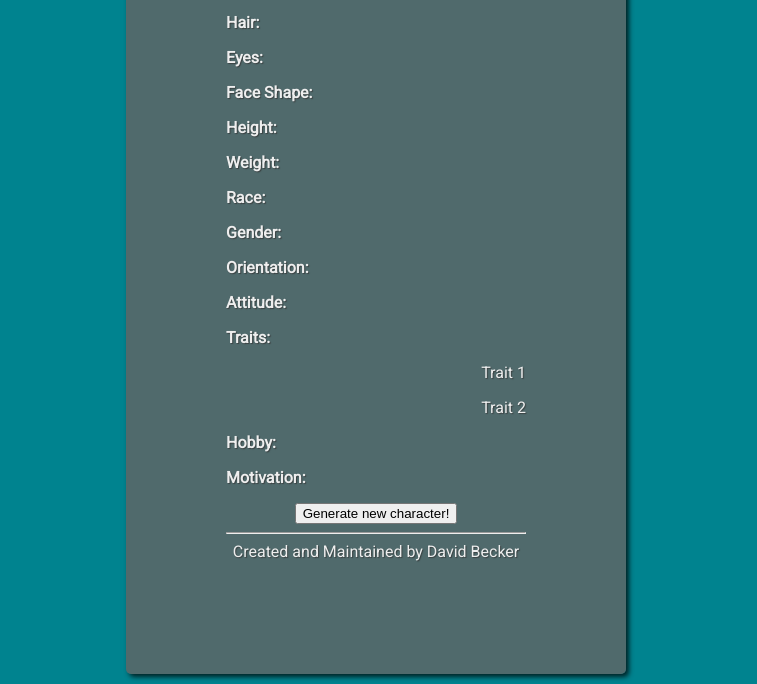
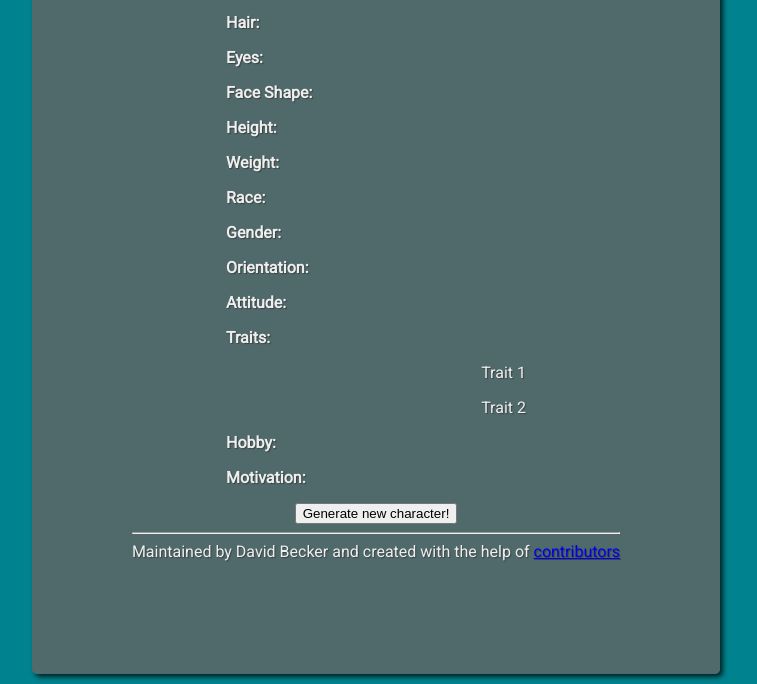
Before and after one commit to Meepedy/whoami, a website: page index.html in a window 1280 px wide. Shown: the part 116-800 px from the top of the page, without its empty margins (264-1021 px from the left). Drawn offline with Linux system fonts and the light colour scheme.

Commit message:
updated footer

```diff
--- a/index.html
+++ b/index.html
@@ -33,7 +33,7 @@
         </div>
         <button onclick="app.main()">Generate new character!</button>
         <hr>
-        <footer>Created and Maintained by David Becker</footer>
+        <footer>Maintained by David Becker and created with the help of <a href="contributors.md">contributors</a></footer>
     </div>
     <script src="scripts/charData/charData.js"></script>
     <script src="scripts/utility.js"></script>
```
